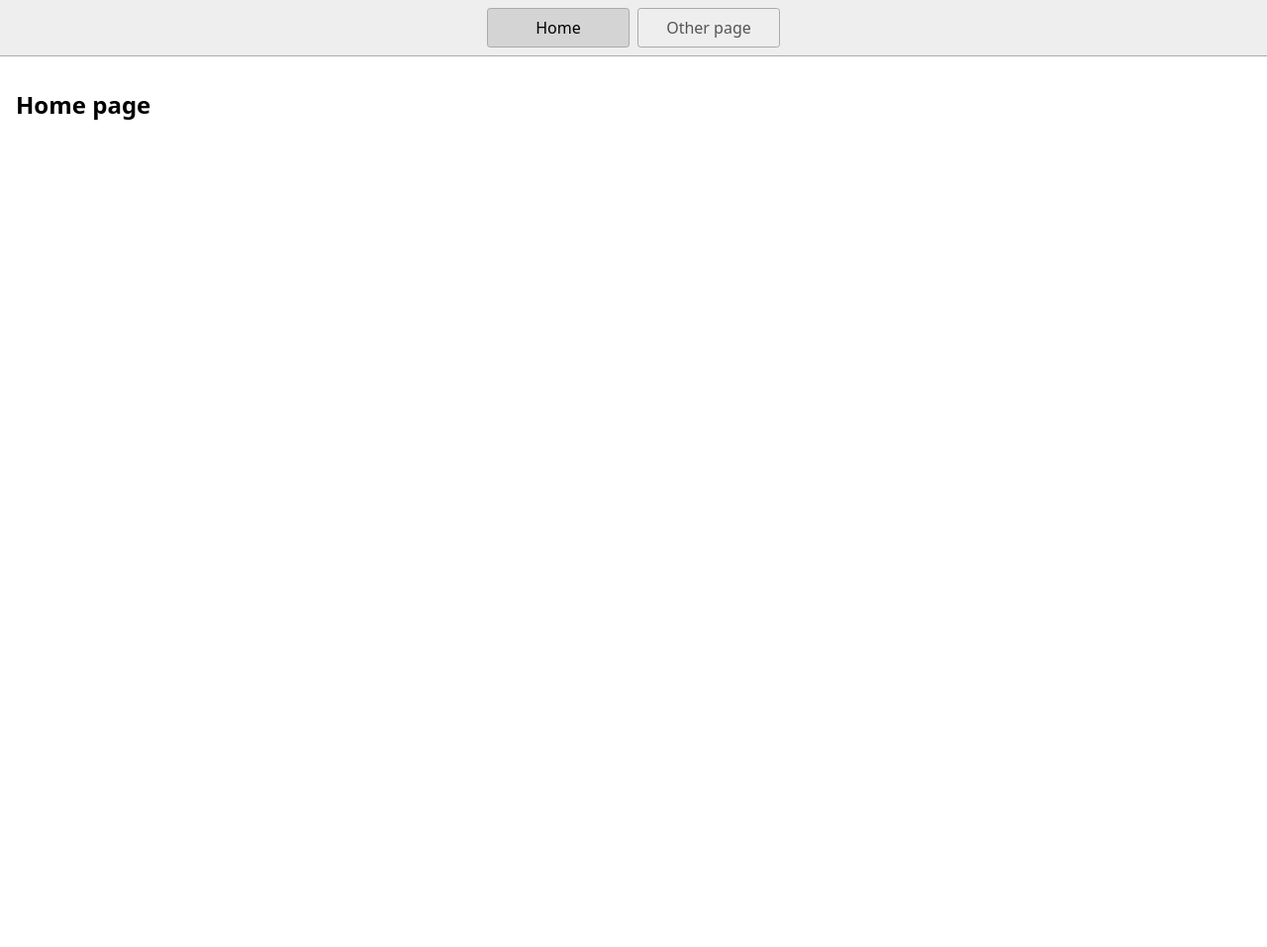
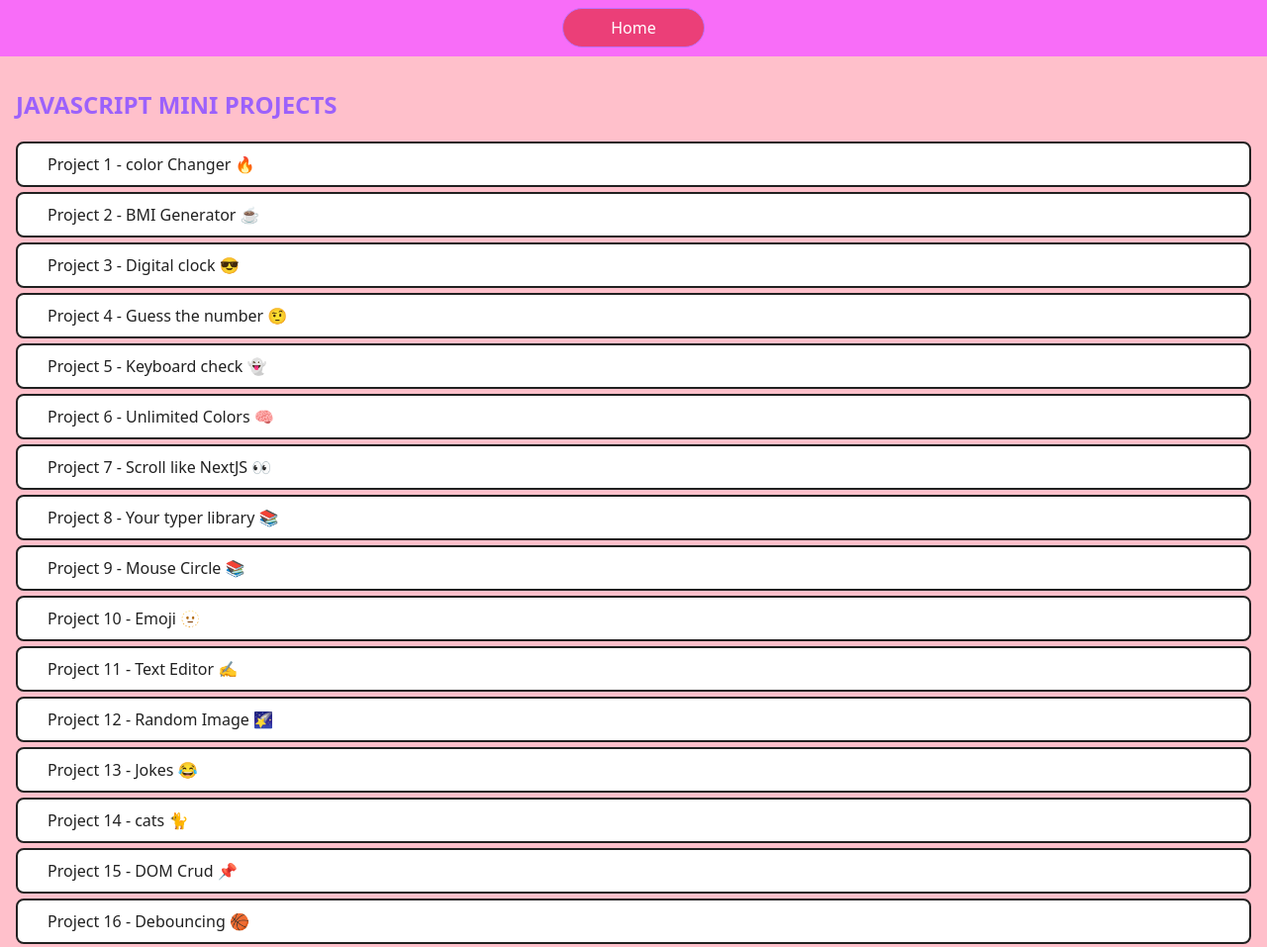
Before and after one commit to Rajeshwarib1/static-javascript-mini-projects, a website: page index.html in a window 1280 px wide. Shown: the whole page at 99% size. Before the commit the page ends 800 px from the top, so only its background shows below. Drawn offline with Linux system fonts and the light colour scheme.

Commit message:
color changer app

```diff
--- /dev/null
+++ b/01_color_changer/style.css
@@ -0,0 +1,37 @@
+html {
+    margin: 0;
+  }
+
+  span {
+    display: block;
+  }
+  .canvas {
+    margin: 100px auto 100px;
+    width: 80%;
+    text-align: center;
+  }
+
+  .button {
+    width: 100px;
+    height: 100px;
+    border: none;
+    display: inline-block;
+    border-radius: 100px;
+    padding: 5px;
+    margin: 10px;
+  }
+
+  #magenta {
+    background: rgb(242, 91, 219);
+    cursor: pointer;
+  }
+
+  #white {
+    background: rgb(255, 255, 233);cursor: pointer;
+  }
+  #blue {
+    background: rgb(101, 101, 254);cursor: pointer;
+  }
+  #yellow {
+    background: rgb(254, 254, 51);cursor: pointer;
+  }
--- a/index.html
+++ b/index.html
@@ -4,20 +4,67 @@
     <title>Home</title>
     <meta charset="UTF-8" />
     <meta name="viewport" content="width=device-width" />
-    <!--
-      Need a visual blank slate?
-      Remove all code in `styles.css`!
-    -->
+
     <link rel="stylesheet" href="styles.css" />
     <script type="module" src="script.js"></script>
   </head>
-  <body>
+  <body style="background-color: pink; color: rgb(156, 97, 251)">
     <nav>
       <a href="/" aria-current="page">Home</a>
-      <a href="/page2.html">Other page</a>
+
     </nav>
     <main>
-      <h1>Home page</h1>
+      <h1>JAVASCRIPT MINI PROJECTS</h1>
+      <div class="projects">
+        <a class="project-link" style="" href="./01_color_changer/index.html"
+          >Project 1 - color Changer 🔥</a
+        >
+        <a class="project-link" href="./2-BMICalculator/index.html"
+          >Project 2 - BMI Generator ☕️</a
+        >
+        <a class="project-link" href="./3-DigitalClock/index.html"
+          >Project 3 - Digital clock 😎</a
+        >
+        <a class="project-link" href="./4-GuessTheNumber/index.html"
+          >Project 4 - Guess the number 🤨</a
+        >
+        <a class="project-link" href="./5-keyboard/index.html"
+          >Project 5 - Keyboard check 👻</a
+        >
+        <a class="project-link" href="./6-unlimitedColors/index.html"
+          >Project 6 - Unlimited Colors 🧠
+        </a>
+        <a class="project-link" href="./7-scroll/index.html"
+          >Project 7 - Scroll like NextJS 👀</a
+        >
+        <a class="project-link" href="./8-typer/index.html"
+          >Project 8 - Your typer library 📚
+        </a>
+        <a class="project-link" href="./9-mouseCircle/index.html"
+          >Project 9 - Mouse Circle 📚
+        </a>
+        <a class="project-link" href="./10-emoji/index.html"
+          >Project 10 - Emoji 🫥
+        </a>
+        <a class="project-link" href="./11-textEditor/index.html"
+          >Project 11 - Text Editor ✍️
+        </a>
+        <a class="project-link" href="./12-randomImage/index.html"
+          >Project 12 - Random Image 🌠
+        </a>
+        <a class="project-link" href="./13-jokes/index.html"
+          >Project 13 - Jokes 😂
+        </a>
+        <a class="project-link" href="./14-cats/index.html"
+          >Project 14 - cats 🐈
+        </a>
+        <a class="project-link" href="./15-crudDom/index.html"
+          >Project 15 - DOM Crud 📌
+        </a>
+        <a class="project-link" href="./16-debounce/index.html"
+          >Project 16 - Debouncing 🏀
+        </a>
+      </div>
     </main>
   </body>
 </html>
--- a/script.js
+++ b/script.js
@@ -1 +1,2 @@
-console.log('Hello!');
+console.log("Hello! I'm Rajeshwari");
+console.log("welcome to my js project");
--- a/styles.css
+++ b/styles.css
@@ -6,7 +6,7 @@ body {
   margin: 0;
   font-family: system-ui, sans-serif;
   color: black;
-  background-color: white;
+  background-color: rgb(255, 130, 151);
 }
 
 nav {
@@ -16,24 +16,24 @@ nav {
   justify-content: center;
   padding: 0.5rem;
   gap: 0.5rem;
-  border-bottom: solid 1px #aaa;
-  background-color: #eee;
+  border-bottom: solid 1px rgb(248, 109, 248);
+  background-color: rgb(248, 109, 248);
 }
 
 nav a {
   display: inline-block;
   min-width: 9rem;
   padding: 0.5rem;
-  border-radius: 0.2rem;
-  border: solid 1px #aaa;
+  border-radius: 20px;
+  border: solid 1px rgb(188, 112, 255);
   text-align: center;
   text-decoration: none;
-  color: #555;
+  color: purple;
 }
 
 nav a[aria-current='page'] {
-  color: #000;
-  background-color: #d4d4d4;
+  color: #fff;
+  background-color: rgb(235, 63, 120)
 }
 
 main {
@@ -44,3 +44,18 @@ h1 {
   font-weight: bold;
   font-size: 1.5rem;
 }
+
+.projects {
+  display: flex;
+  flex-direction: column;
+}
+
+.project-link {
+  background-color: #fff;
+  padding: 10px 30px;
+  border-radius: 8px;
+  color: #212121;
+  text-decoration: none;
+  border: 2px solid #212121;
+  margin-top: 5px;
+}
```
Also changed, not shown: 01_color_changer/index.html (added, +28 -0 lines), 01_color_changer/script.js (added, +22 -0 lines), 1 other file.
